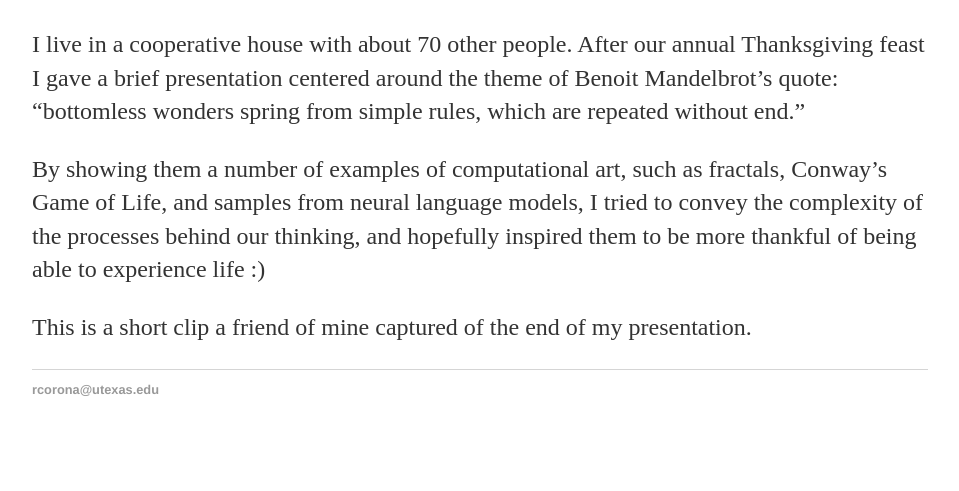
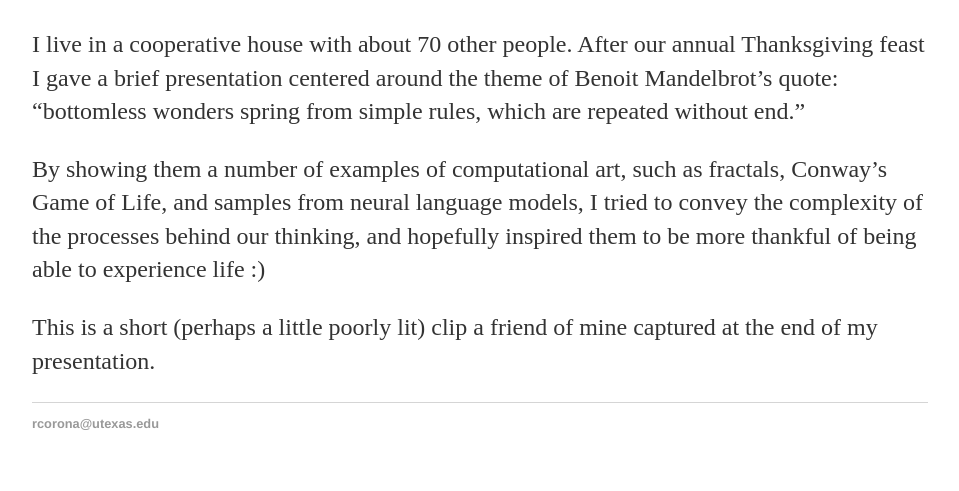
Before and after one commit to rcorona/old_website, a Jekyll site: the page built from _posts/2017-12-16-ThanksgivingPresentation.md, in a window 1280 px wide. Shown: the part 570-1061 px from the top of the page, without its empty margins (160-1119 px from the left). Built offline with Jekyll 4.4.1, drawn with Linux system fonts in a browser that asks for light colours; before the commit the page ends 1027 px from its top, so only the background shows below that.

Commit message:
Update 2017-12-16-ThanksgivingPresentation.md

```diff
--- a/_posts/2017-12-16-ThanksgivingPresentation.md
+++ b/_posts/2017-12-16-ThanksgivingPresentation.md
@@ -4,10 +4,10 @@
 date: 2017-12-16
 ---
 
-<iframe src="https://youtu.be/r-Bgo4b-8ig" width="560" height="315" frameborder="0" allowfullscreen></iframe>
+<iframe width="560" height="315" src="https://www.youtube.com/embed/r-Bgo4b-8ig" frameborder="0" gesture="media" allow="encrypted-media" allowfullscreen></iframe>
 
 I live in a cooperative house with about 70 other people. After our annual Thanksgiving feast I gave a brief presentation centered around the theme of Benoit Mandelbrot's quote: "bottomless wonders spring from simple rules, which are repeated without end."
 
 By showing them a number of examples of computational art, such as fractals, Conway's Game of Life, and samples from neural language models, I tried to convey the complexity of the processes behind our thinking, and hopefully inspired them to be more thankful of being able to experience life :)
 
-This is a short clip a friend of mine captured of the end of my presentation.
+This is a short (perhaps a little poorly lit) clip a friend of mine captured at the end of my presentation.
```
